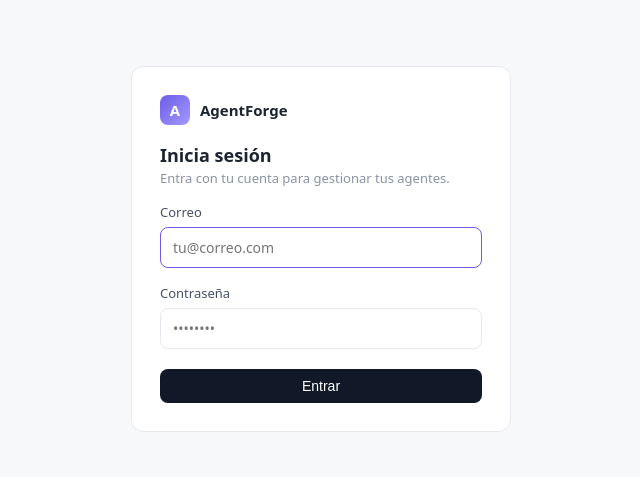
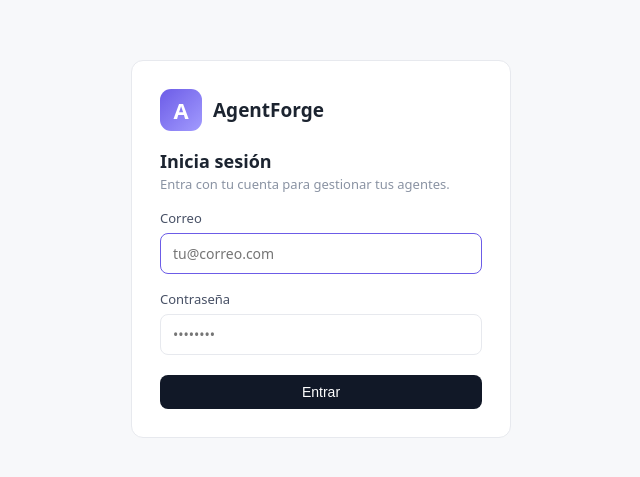
Before and after one commit to KevinInoCol/AgentForge, a Next.js app in the folder Frontend-AgentForge/: page /login in a window 1280 px wide. Shown: the part 151-628 px from the top of the page, without its empty margins (319-959 px from the left). Built offline with nearby package versions, Linux system fonts and the light colour scheme; no server answers.

Commit message:
ui: logo mas grande en el sidebar

```diff
--- a/Frontend-AgentForge/src/app/globals.css
+++ b/Frontend-AgentForge/src/app/globals.css
@@ -35,13 +35,13 @@ a { color: inherit; text-decoration: none; }
   padding: 16px 12px;
 }
 
-.brand { display: flex; align-items: center; gap: 10px; padding: 6px 8px 18px; }
+.brand { display: flex; align-items: center; gap: 11px; padding: 8px 8px 20px; }
 .brand .mark {
-  width: 30px; height: 30px; border-radius: 8px;
+  width: 42px; height: 42px; border-radius: 11px;
   background: linear-gradient(135deg, var(--accent-2), #a29bfe);
-  display: grid; place-items: center; color: #fff; font-weight: 700; font-size: 15px;
+  display: grid; place-items: center; color: #fff; font-weight: 700; font-size: 22px;
 }
-.brand .name { font-weight: 700; font-size: 15px; }
+.brand .name { font-weight: 700; font-size: 19px; }
 
 .nav-group { margin-top: 14px; }
 .nav-label { font-size: 10px; letter-spacing: 0.08em; color: var(--muted); padding: 0 8px 6px; text-transform: uppercase; }
```
